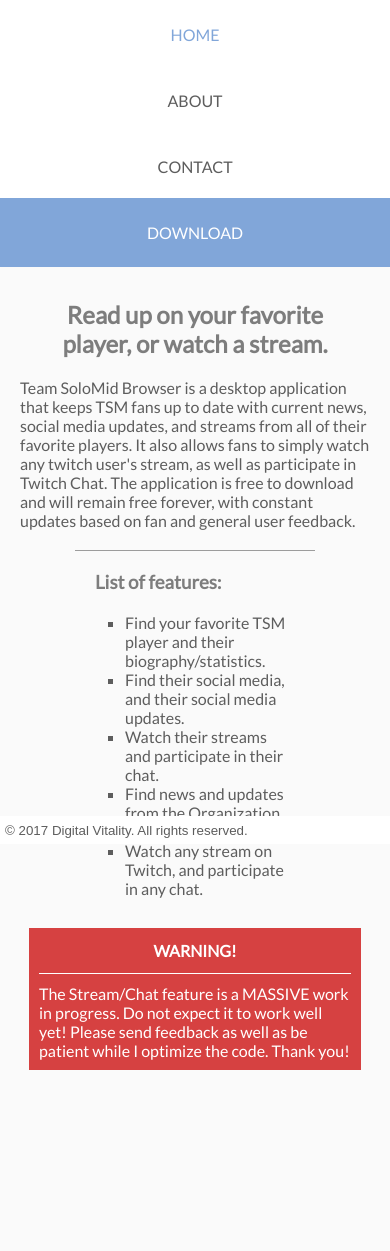
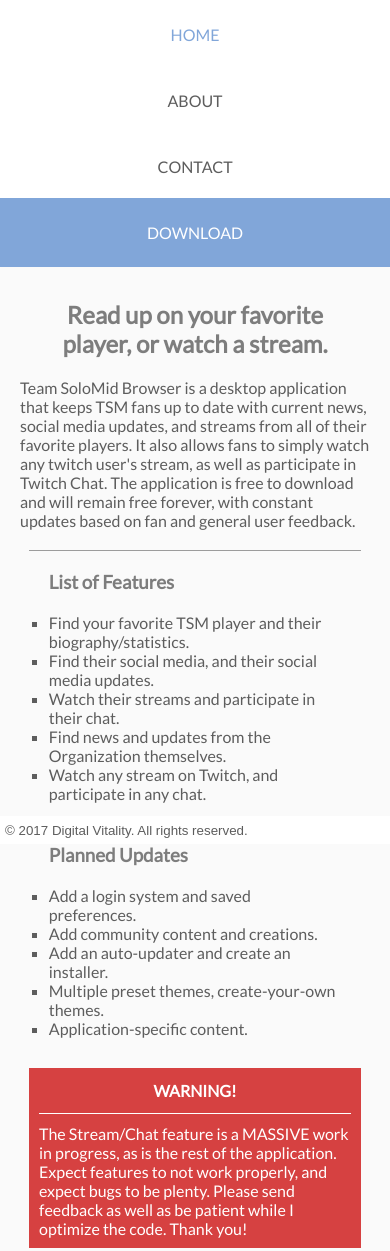
Before and after one commit to brandon4117/SoloMidBrowser, a plain HTML site: page about.html in a window 390 px wide. Before the commit the page ends 1130 px from the top, so only its background shows below. Drawn offline with Linux system fonts and the light colour scheme.

Commit message:
Add files via upload

```diff
--- a/about.html
+++ b/about.html
@@ -26,14 +26,21 @@
   <div><h2 class="eyeCatch">Read up on your favorite player, or watch a stream.</h2>
   <p class="Description">Team SoloMid Browser is a desktop application that keeps TSM fans up to date with current news, social media updates, and streams from all of their favorite players. It also allows fans to simply watch any twitch user's stream, as well as participate in Twitch Chat. The application is free to download and will remain free forever, with constant updates based on fan and general user feedback.</p>
   </div>
-  <ul class="centerList"><h3 class="titleList">List of features:</h3>
+  <ul class="centerList"><h3 class="titleList">List of Features</h3>
   <li>Find your favorite TSM player and their biography/statistics.</li>
   <li>Find their social media, and their social media updates.</li>
   <li>Watch their streams and participate in their chat.</li>
   <li>Find news and updates from the Organization themselves.</li>
   <li>Watch any stream on Twitch, and participate in any chat.</li>
   </ul>
-  <div id="aboutAlert"><b class="warning">WARNING!</b>The Stream/Chat feature is a MASSIVE work in progress. Do not expect it to work well yet! Please send feedback as well as be patient while I optimize the code. Thank you!</div>
+  <ul class="centerList"><h3 class="titleList">Planned Updates</h3>
+  <li>Add a login system and saved preferences.</li>
+  <li>Add community content and creations.</li>
+  <li>Add an auto-updater and create an installer.</li>
+  <li>Multiple preset themes, create-your-own themes.</li>
+  <li>Application-specific content.</li>
+  </ul>
+  <div id="aboutAlert"><b class="warning">WARNING!</b>The Stream/Chat feature is a MASSIVE work in progress, as is the rest of the application. Expect features to not work properly, and expect bugs to be plenty. Please send feedback as well as be patient while I optimize the code. Thank you!</div>
 <footer><small>&copy; 2017 Digital Vitality. All rights reserved.</small></footer>
   </main>
 </body>
--- a/style.css
+++ b/style.css
@@ -224,11 +224,13 @@
 
   #twitterLink:visited {color: #9c9c9c;}
 
-    .centerList {position: relative; width: 400px;
+    .centerList {position: relative; width: 75%;
   margin: 0 auto;}
 
   .Description {position: relative; width: auto;
   margin: 0 auto;}
+
+  .centerList > li  {margin-left: 0;}
 
 }
 
@@ -249,8 +251,10 @@
 #headerImg {background-image: none;}
 
 
-  .centerList {position: relative; width: 200px;
+  .centerList {position: relative; width: 75%;
   margin: 0 auto;}
+
+  .centerList > li  {margin-left: 0;}
 
   .Description {position: relative; width: auto;
   margin: 0 auto;}
```
